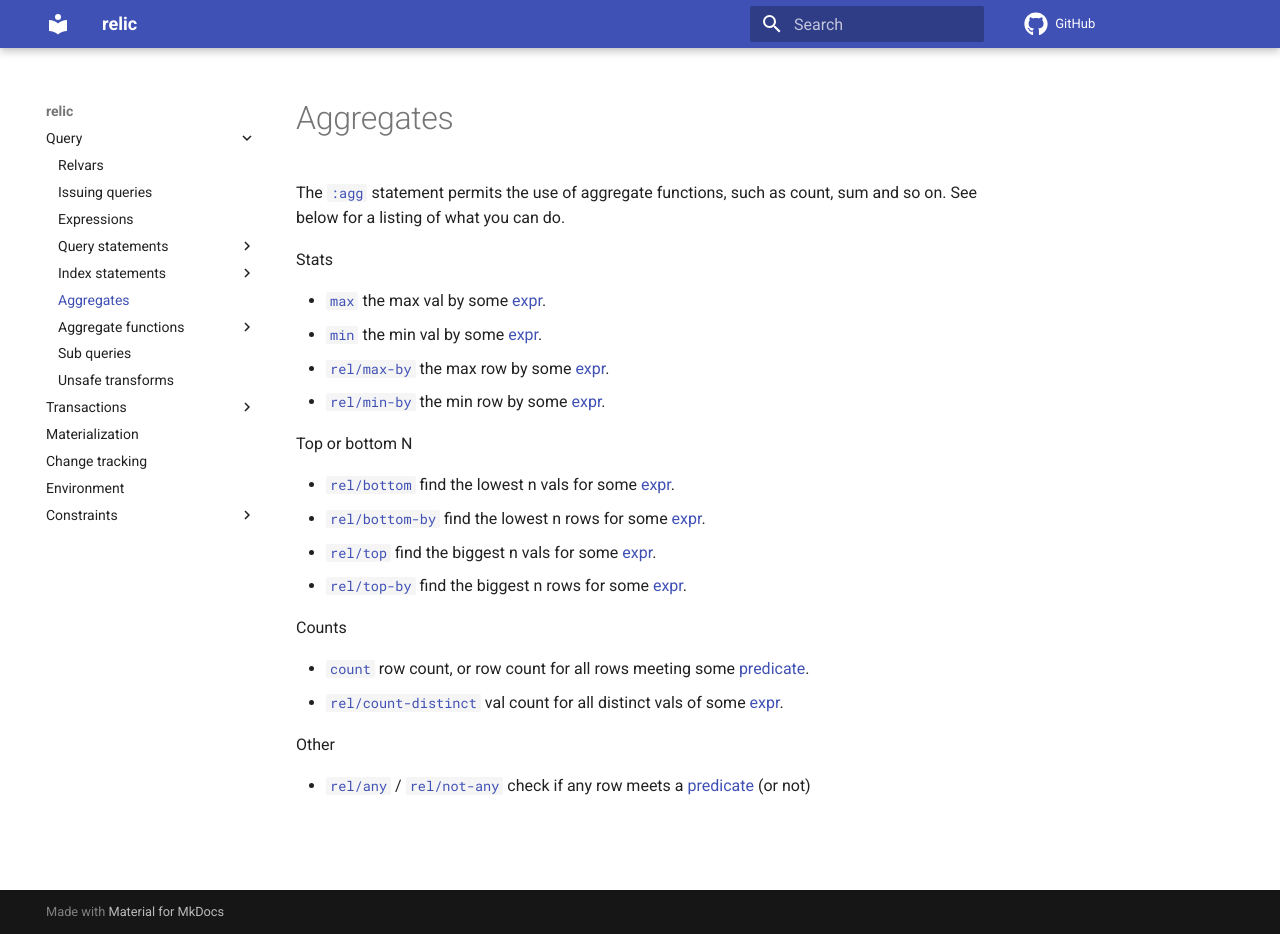
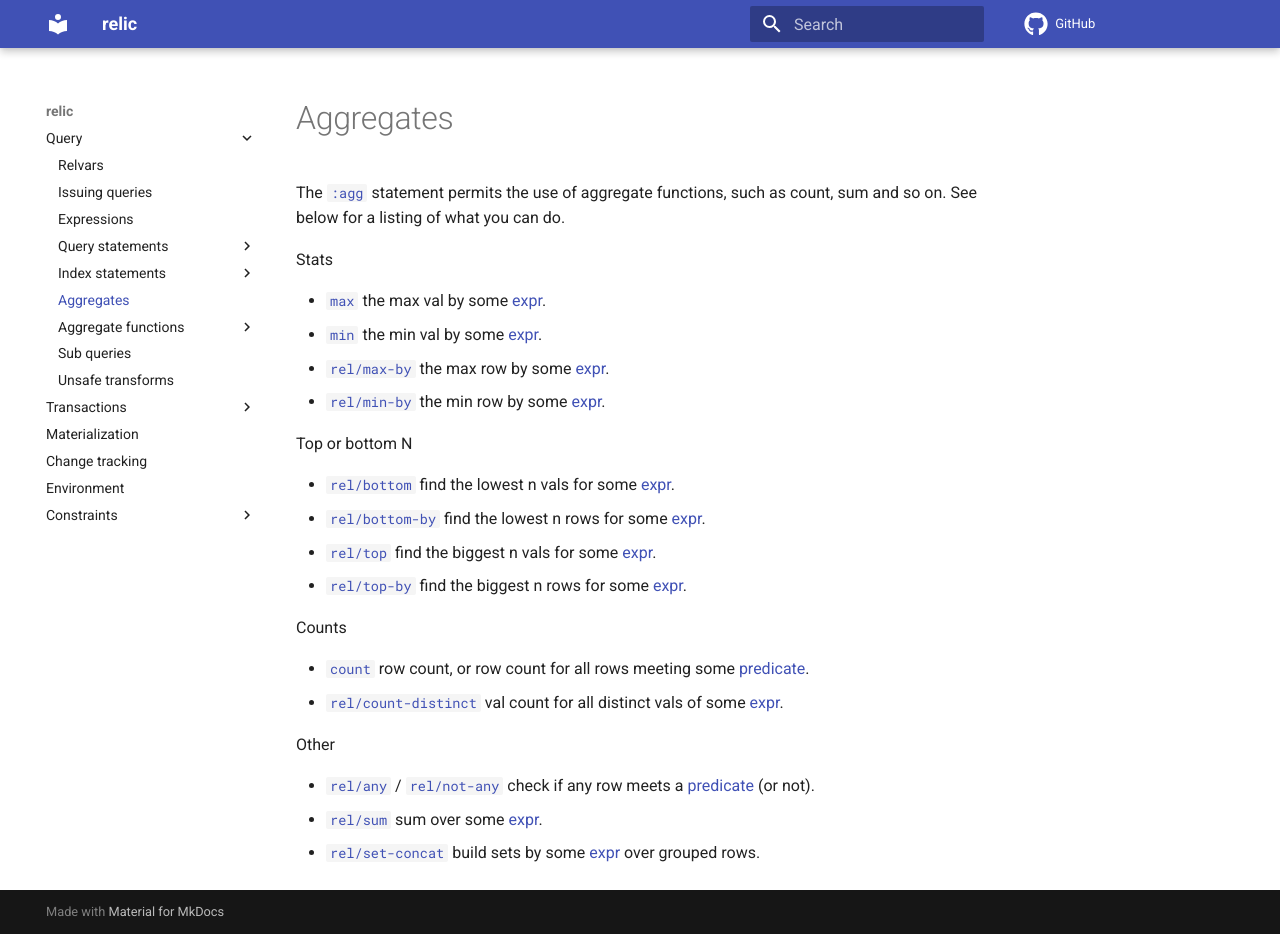
Before and after one commit to wotbrew/relic, an MkDocs documentation site: the page built from doc/aggregates.md, in a window 1280 px wide and 934 px high. Built offline with MkDocs 1.6.1 and Material for MkDocs 9.7.7, drawn with Linux system fonts in a browser that asks for light colours; comment, search, counter and statistics services are not loaded.

Commit message:
reorg some aggregate docs

```diff
--- a/doc/aggregates.md
+++ b/doc/aggregates.md
@@ -23,4 +23,6 @@ Counts
 
 Other
 
-- [`rel/any`](any.md) / [`rel/not-any`](not-any.md) check if any row meets a [predicate](expr.md) (or not)
+- [`rel/any`](any.md) / [`rel/not-any`](not-any.md) check if any row meets a [predicate](expr.md) (or not).
+- [`rel/sum`](sum.md) sum over some [expr](expr.md).
+- [`rel/set-concat`](set-concat.md) build sets by some [expr](expr.md) over grouped rows.
--- a/mkdocs.yml
+++ b/mkdocs.yml
@@ -40,10 +40,10 @@ nav:
          - top-by: top-by.md
          - bottom: bottom.md
          - bottom-by: bottom-by.md
-      - Other:
-         - any: any.md
-         - not-any: not-any.md
-         - set-concat: set-concat.md
+      - sum: sum.md
+      - any: any.md
+      - not-any: not-any.md
+      - set-concat: set-concat.md
     - Sub queries: sub-queries.md
     - Unsafe transforms: unsafe-transform.md
   - Transactions:
```
